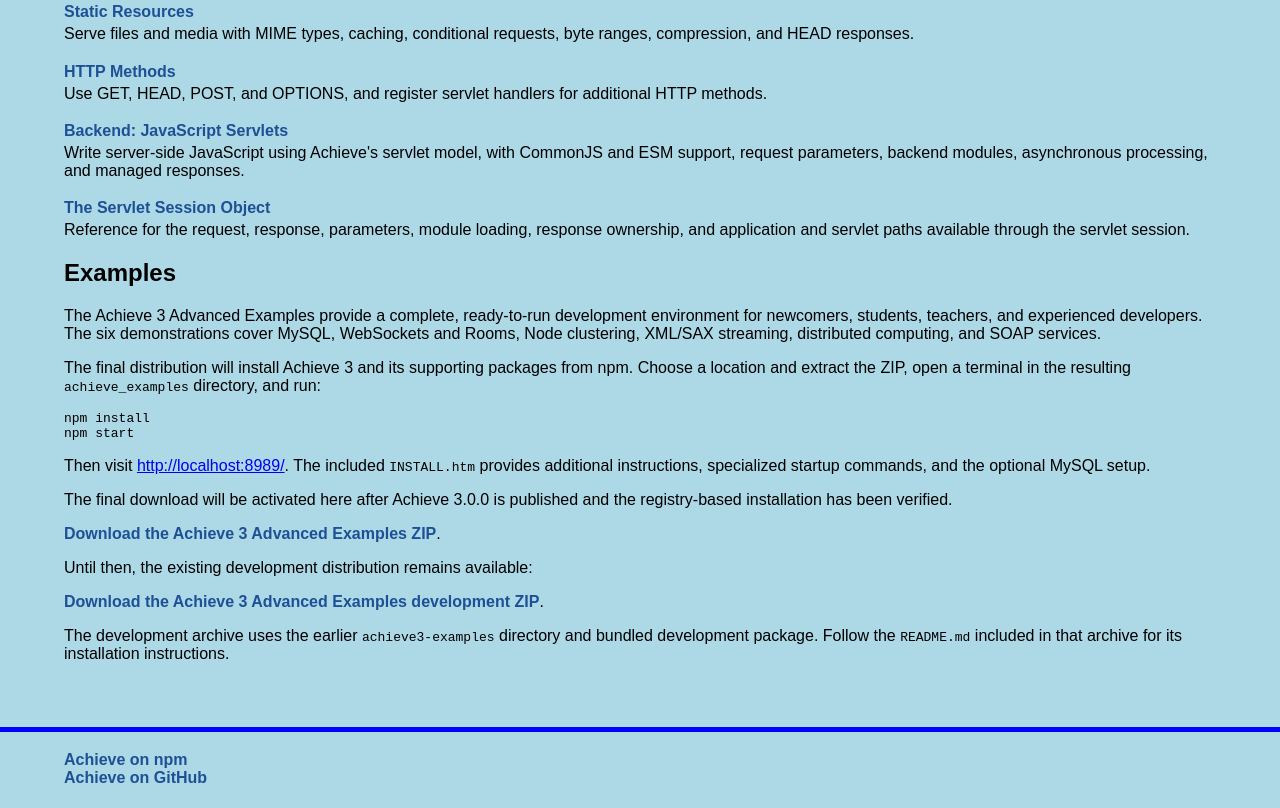
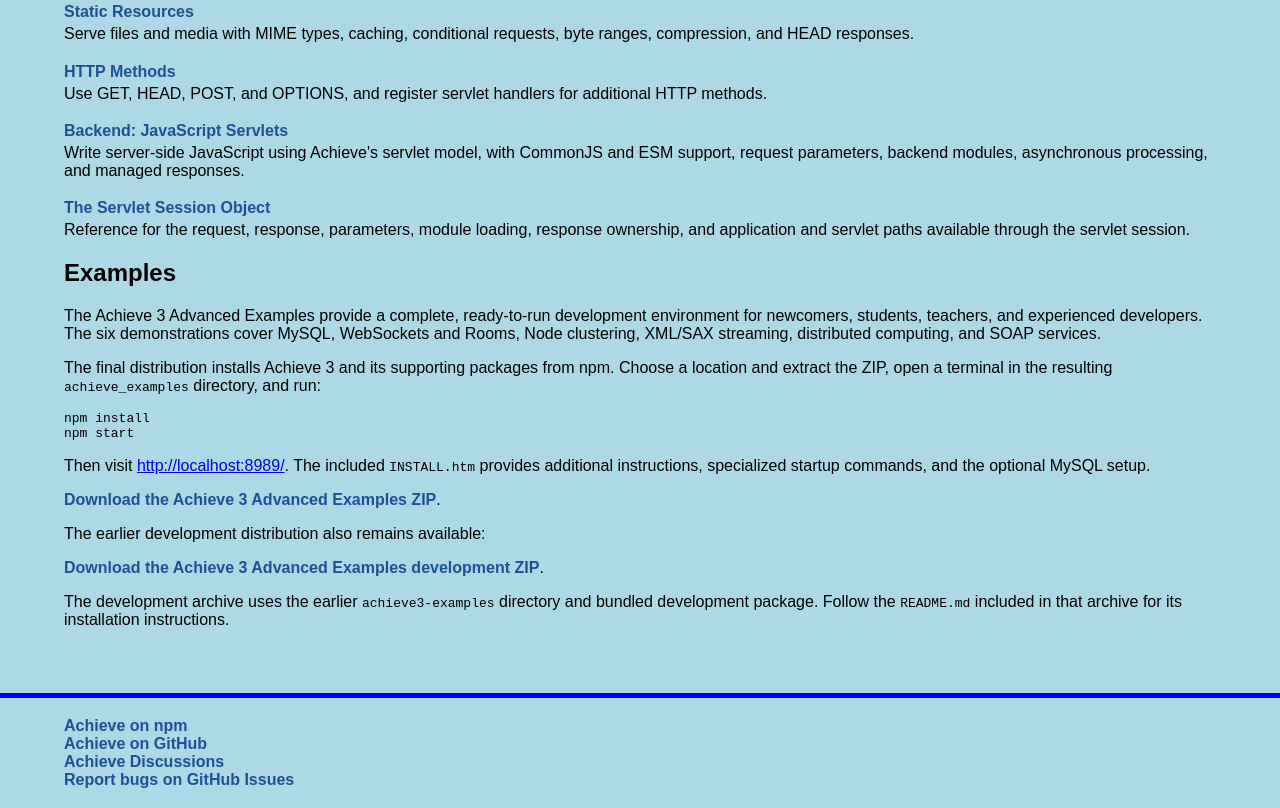
Before and after one commit to highlevellogic/achieve, a website: page docs/index.htm in a window 1280 px wide. Shown: the part 714-1522 px from the top of the page. Drawn offline with Linux system fonts and the light colour scheme.

Commit message:
docs: finalize Achieve 3 release information and community links

```diff
--- a/docs/index.htm
+++ b/docs/index.htm
@@ -96,7 +96,7 @@
 </p>
 
 <p>
-The final distribution will install Achieve 3 and its supporting packages from
+The final distribution installs Achieve 3 and its supporting packages from
 npm. Choose a location and extract the ZIP, open a terminal in the resulting
 <code>achieve_examples</code> directory, and run:
 </p>
@@ -110,14 +110,9 @@
 specialized startup commands, and the optional MySQL setup.
 </p>
 
-<p>
-The final download will be activated here after Achieve 3.0.0 is published and
-the registry-based installation has been verified.
-</p>
-
 <p><a class="docLink" href="https://highlevellogic.github.io/achieve/downloads/achieve-v3-advanced-examples.zip">Download the Achieve 3 Advanced Examples ZIP</a>.</p>
 
-<p>Until then, the existing development distribution remains available:</p>
+<p>The earlier development distribution also remains available:</p>
 
 <p>
 <a class="docLink" href="https://highlevellogic.github.io/achieve/downloads/achieve-v3-advanced-examples-dev.zip">Download the Achieve 3 Advanced Examples development ZIP</a>.
@@ -133,7 +128,9 @@
 
 <footer>
 <a class="packageLink" href="https://www.npmjs.com/package/achieve">Achieve on npm</a><br>
-<a class="packageLink" href="https://github.com/highlevellogic/achieve">Achieve on GitHub</a>
+<a class="packageLink" href="https://github.com/highlevellogic/achieve">Achieve on GitHub</a><br>
+<a class="packageLink" href="https://github.com/highlevellogic/achieve/discussions">Achieve Discussions</a><br>
+<a class="packageLink" href="https://github.com/highlevellogic/achieve/issues">Report bugs on GitHub Issues</a>
 </footer>
 
 </body>
```
Also changed, not shown: README-v3-release.html (+6 -2 lines), README.md.
